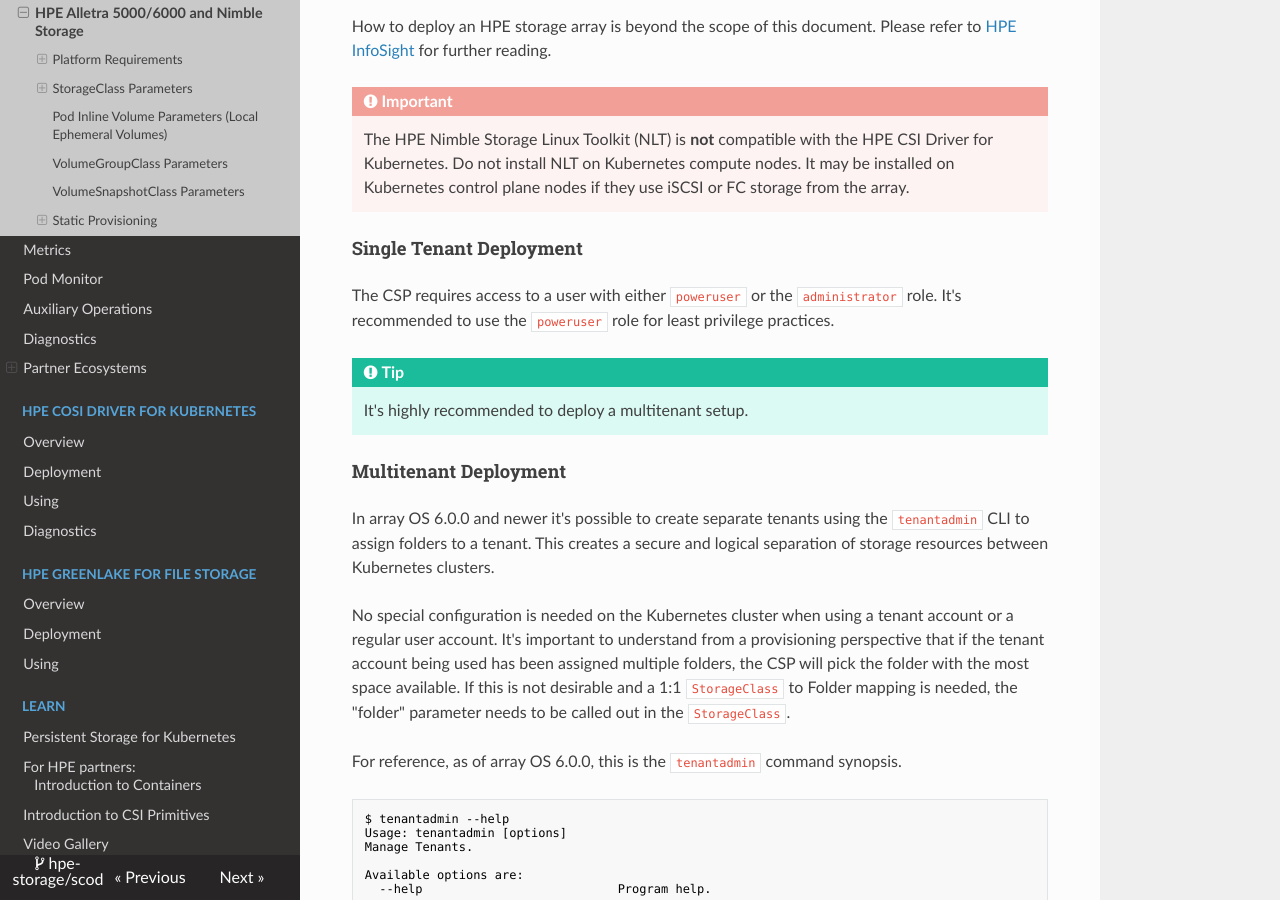
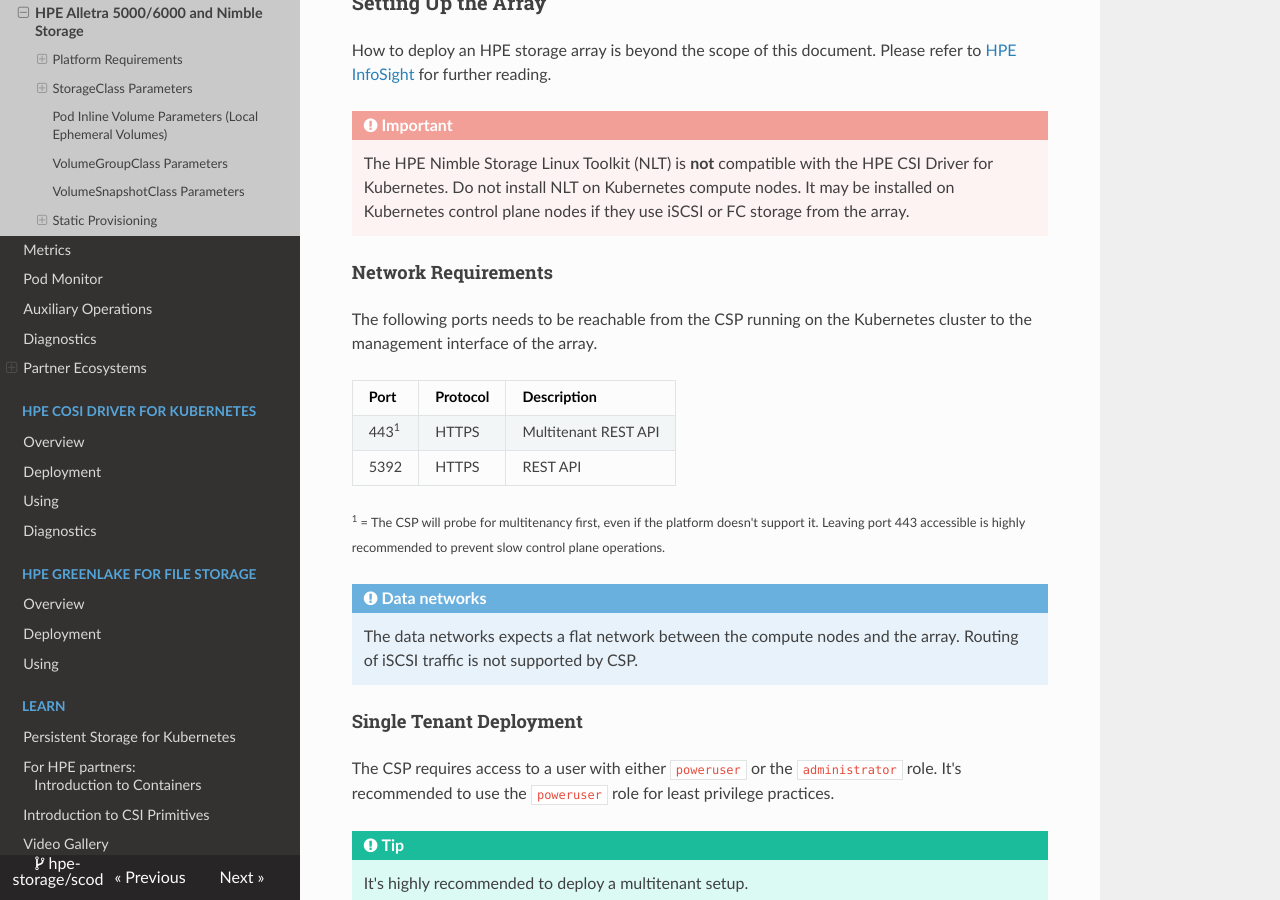
Before and after one commit to hpe-storage/scod, an MkDocs documentation site: the page built from docs/csi_driver/container_storage_provider/hpe_alletra_6000/index.md, in a window 1280 px wide and 900 px high, scrolled down 1456 px. Built offline with MkDocs 1.6.1, drawn with Linux system fonts in a browser that asks for light colours; nearby versions of some CDN libraries.

Commit message:
Clarified network requirements on Nimble (#233)
Signed-off-by: Michael Mattsson <michael.mattsson@gmail.com>

```diff
--- a/docs/csi_driver/container_storage_provider/hpe_alletra_6000/index.md
+++ b/docs/csi_driver/container_storage_provider/hpe_alletra_6000/index.md
@@ -23,6 +23,22 @@
 
 !!! error "Important"
     The HPE Nimble Storage Linux Toolkit (NLT) is **not** compatible with the HPE CSI Driver for Kubernetes. Do not install NLT on Kubernetes compute nodes. It may be installed on Kubernetes control plane nodes if they use iSCSI or FC storage from the array.
+
+#### Network Requirements
+
+The following ports needs to be reachable from the CSP running on the Kubernetes cluster to the management interface of the array.
+
+| Port | Protocol | Description |
+| ---- | -------- | ----------- |
+| 443<sup>1</sup>  | HTTPS | Multitenant REST API |
+| 5392 | HTTPS | REST API |
+
+<small>
+ <sup>1</sup> = The CSP will probe for multitenancy first, even if the platform doesn't support it. Leaving port 443 accessible is highly recommended to prevent slow control plane operations.
+</small>
+
+!!! info "Data networks"
+    The data networks expects a flat network between the compute nodes and the array. Routing of iSCSI traffic is not supported by CSP.
 
 #### Single Tenant Deployment
 
```
Also changed, not shown: docs/csi_driver/container_storage_provider/hpe_alletra_storage_mp_b10000/index.md (+1 -1 lines).
